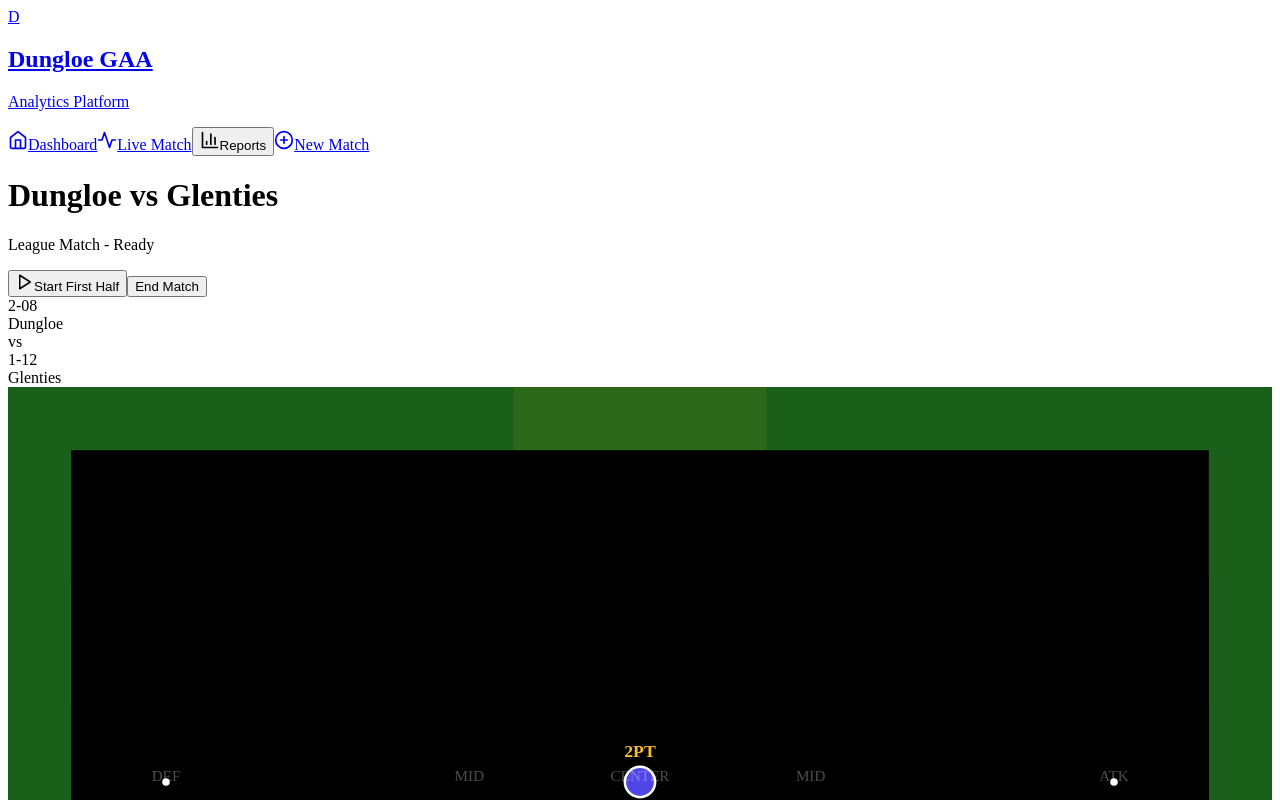
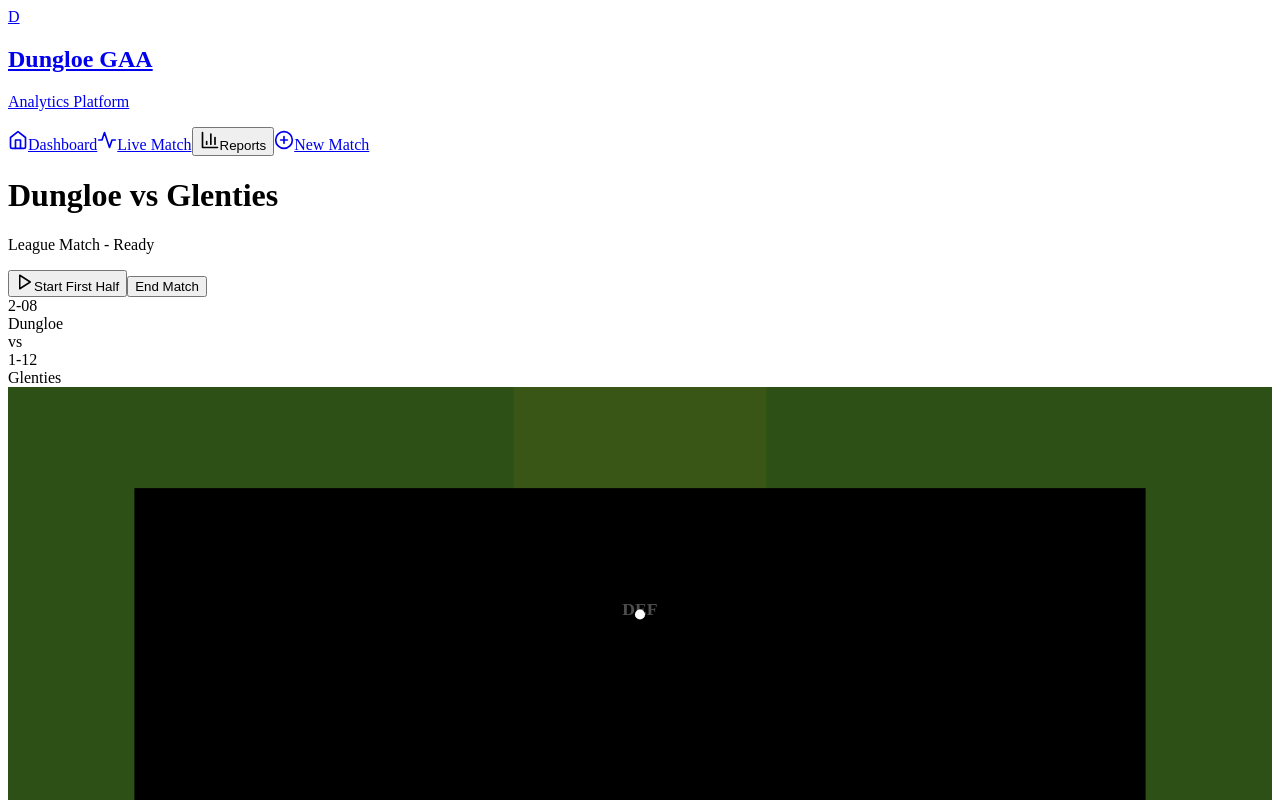
Before and after one commit to owenodgitpull/onestat-gaa-analytics, a React (Vite) app in the folder frontend/: page /match/new in a window 1280 px wide. Shown: the top 800 px of the page. Built offline with nearby package versions, Linux system fonts and the light colour scheme; the HTML template or start-up script is replaced by a standard one.

Commit message:
feat: Recreate GAA pitch to match exact layout with proper semi-circles and H-posts

```diff
--- a/frontend/src/components/GAAPitch.tsx
+++ b/frontend/src/components/GAAPitch.tsx
@@ -54,91 +54,105 @@
     <div className="relative w-full aspect-[16/10] bg-gradient-to-br from-green-900/40 to-green-800/40 rounded-2xl overflow-hidden">
       <svg
         ref={svgRef}
-        viewBox="0 0 1000 625"
+        viewBox="0 0 1000 1400"
         className="w-full h-full cursor-pointer"
         onClick={handlePitchClick}
       >
         {/* Pitch background */}
-        <rect width="1000" height="625" fill="#1a5f1a" />
+        <rect width="1000" height="1400" fill="#2d5016" />
 
         {/* 2-Point Zone Overlay (40m zones) - NO LABEL */}
         {showZones && (
-          <rect x="400" y="0" width="200" height="625" fill="rgba(251, 191, 36, 0.08)" />
+          <rect x="400" y="0" width="200" height="1400" fill="rgba(251, 191, 36, 0.06)" />
         )}
 
         {/* Outer boundary */}
         <rect
-          x="50"
-          y="50"
-          width="900"
-          height="525"
+          x="100"
+          y="80"
+          width="800"
+          height="1240"
           className="pitch-line"
-          strokeWidth="3"
+          strokeWidth="4"
         />
 
         {/* Halfway line (dashed) */}
         <line
-          x1="500"
-          y1="50"
-          x2="500"
-          y2="575"
+          x1="100"
+          y1="700"
+          x2="900"
+          y2="700"
           className="pitch-line"
-          strokeDasharray="10,10"
+          strokeDasharray="15,15"
+          strokeWidth="4"
         />
 
-        {/* 45m lines */}
-        <line x1="230" y1="50" x2="230" y2="575" className="pitch-line" />
-        <line x1="770" y1="50" x2="770" y2="575" className="pitch-line" />
+        {/* 45m lines (top) */}
+        <line x1="100" y1="400" x2="900" y2="400" className="pitch-line" strokeWidth="3" />
 
-        {/* 21m lines (large rectangles) */}
-        <rect x="50" y="150" width="130" height="325" className="pitch-line" />
-        <rect x="820" y="150" width="130" height="325" className="pitch-line" />
+        {/* 45m lines (bottom) */}
+        <line x1="100" y1="1000" x2="900" y2="1000" className="pitch-line" strokeWidth="3" />
 
-        {/* Goal areas (small rectangles) */}
-        <rect x="50" y="250" width="50" height="125" className="pitch-line" />
-        <rect x="900" y="250" width="50" height="125" className="pitch-line" />
+        {/* 21m rectangles (large) - TOP */}
+        <rect x="100" y="80" width="800" height="180" className="pitch-line" strokeWidth="3" fill="none" />
 
-        {/* Large Semi-circles (20.5m arcs - at each end, curving INTO the pitch) */}
+        {/* 21m rectangles (large) - BOTTOM */}
+        <rect x="100" y="1140" width="800" height="180" className="pitch-line" strokeWidth="3" fill="none" />
+
+        {/* Small goal areas (6m boxes) - TOP */}
+        <rect x="350" y="80" width="300" height="80" className="pitch-line" strokeWidth="3" fill="none" />
+
+        {/* Small goal areas (6m boxes) - BOTTOM */}
+        <rect x="350" y="1240" width="300" height="80" className="pitch-line" strokeWidth="3" fill="none" />
+
+        {/* Large Semi-circles (20.5m) - TOP - curves INWARD */}
         <path
-          d="M 180 175 A 130 130 0 0 1 180 450"
+          d="M 100 260 A 400 200 0 0 1 900 260"
           className="pitch-line"
-          fill="none"
-        />
-        <path
-          d="M 820 175 A 130 130 0 0 0 820 450"
-          className="pitch-line"
+          strokeWidth="3"
           fill="none"
         />
 
-        {/* Smaller D-zones (13m arcs - inside the semi-circles) */}
+        {/* Large Semi-circles (20.5m) - BOTTOM - curves INWARD */}
         <path
-          d="M 180 240 A 80 80 0 0 1 180 385"
+          d="M 100 1140 A 400 200 0 0 0 900 1140"
           className="pitch-line"
+          strokeWidth="3"
           fill="none"
         />
+
+        {/* Smaller D-zones (13m) - TOP - curves INWARD */}
         <path
-          d="M 820 240 A 80 80 0 0 0 820 385"
+          d="M 300 220 A 200 100 0 0 1 700 220"
           className="pitch-line"
+          strokeWidth="3"
+          fill="none"
+        />
+
+        {/* Smaller D-zones (13m) - BOTTOM - curves INWARD */}
+        <path
+          d="M 300 1180 A 200 100 0 0 0 700 1180"
+          className="pitch-line"
+          strokeWidth="3"
           fill="none"
         />
 
         {/* Penalty spots */}
-        <circle cx="125" cy="312.5" r="3" fill="white" />
-        <circle cx="875" cy="312.5" r="3" fill="white" />
+        <circle cx="500" cy="180" r="4" fill="white" />
+        <circle cx="500" cy="1220" r="4" fill="white" />
 
-        {/* Goals */}
-        <g className="pitch-line" strokeWidth="4">
-          {/* Left goal */}
-          <line x1="30" y1="250" x2="30" y2="375" />
-          <line x1="30" y1="250" x2="10" y2="235" />
-          <line x1="30" y1="375" x2="10" y2="390" />
-          <line x1="10" y1="235" x2="10" y2="390" />
+        {/* H-shaped Goal Posts - TOP */}
+        <g className="pitch-line" strokeWidth="5" fill="none">
+          <line x1="430" y1="80" x2="430" y2="10" />
+          <line x1="570" y1="80" x2="570" y2="10" />
+          <line x1="430" y1="40" x2="570" y2="40" />
+        </g>
 
-          {/* Right goal */}
-          <line x1="970" y1="250" x2="970" y2="375" />
-          <line x1="970" y1="250" x2="990" y2="235" />
-          <line x1="970" y1="375" x2="990" y2="390" />
-          <line x1="990" y1="235" x2="990" y2="390" />
+        {/* H-shaped Goal Posts - BOTTOM */}
+        <g className="pitch-line" strokeWidth="5" fill="none">
+          <line x1="430" y1="1320" x2="430" y2="1390" />
+          <line x1="570" y1="1320" x2="570" y2="1390" />
+          <line x1="430" y1="1360" x2="570" y2="1360" />
         </g>
 
         {/* Ball position */}
@@ -146,8 +160,8 @@
           <g className="animate-scale-in">
             {/* Shadow */}
             <ellipse
-              cx={(localBallPosition.x / 100) * 900 + 50}
-              cy={(localBallPosition.y / 100) * 525 + 50 + 5}
+              cx={(localBallPosition.x / 100) * 800 + 100}
+              cy={(localBallPosition.y / 100) * 1240 + 80 + 5}
               rx="15"
               ry="8"
               fill="rgba(0, 0, 0, 0.3)"
@@ -155,27 +169,27 @@
 
             {/* Ball */}
             <circle
-              cx={(localBallPosition.x / 100) * 900 + 50}
-              cy={(localBallPosition.y / 100) * 525 + 50}
-              r="12"
+              cx={(localBallPosition.x / 100) * 800 + 100}
+              cy={(localBallPosition.y / 100) * 1240 + 80}
+              r="14"
               fill={
                 localBallPosition.team === PossessionTeam.DUNGLOE
                   ? '#4f46e5'
                   : '#ef4444'
               }
               stroke="white"
-              strokeWidth="2"
+              strokeWidth="3"
               className="drop-shadow-lg"
             />
 
             {/* 2-Point Zone Indicator */}
             {isInTwoPointZone(localBallPosition.x) && (
               <text
-                x={(localBallPosition.x / 100) * 900 + 50}
-                y={(localBallPosition.y / 100) * 525 + 30}
+                x={(localBallPosition.x / 100) * 800 + 100}
+                y={(localBallPosition.y / 100) * 1240 + 60}
                 textAnchor="middle"
                 fill="#fbbf24"
-                fontSize="14"
+                fontSize="16"
                 fontWeight="bold"
                 className="animate-fade-in"
               >
@@ -187,12 +201,12 @@
 
         {/* Zone labels (if showZones) */}
         {showZones && (
-          <g fill="white" fillOpacity="0.3" fontSize="12" fontWeight="500">
-            <text x="125" y="312" textAnchor="middle">DEF</text>
-            <text x="365" y="312" textAnchor="middle">MID</text>
-            <text x="500" y="312" textAnchor="middle">CENTER</text>
-            <text x="635" y="312" textAnchor="middle">MID</text>
-            <text x="875" y="312" textAnchor="middle">ATK</text>
+          <g fill="white" fillOpacity="0.3" fontSize="14" fontWeight="600">
+            <text x="500" y="180" textAnchor="middle">DEF</text>
+            <text x="500" y="550" textAnchor="middle">MID</text>
+            <text x="500" y="700" textAnchor="middle">CENTER</text>
+            <text x="500" y="850" textAnchor="middle">MID</text>
+            <text x="500" y="1220" textAnchor="middle">ATK</text>
           </g>
         )}
       </svg>
```
